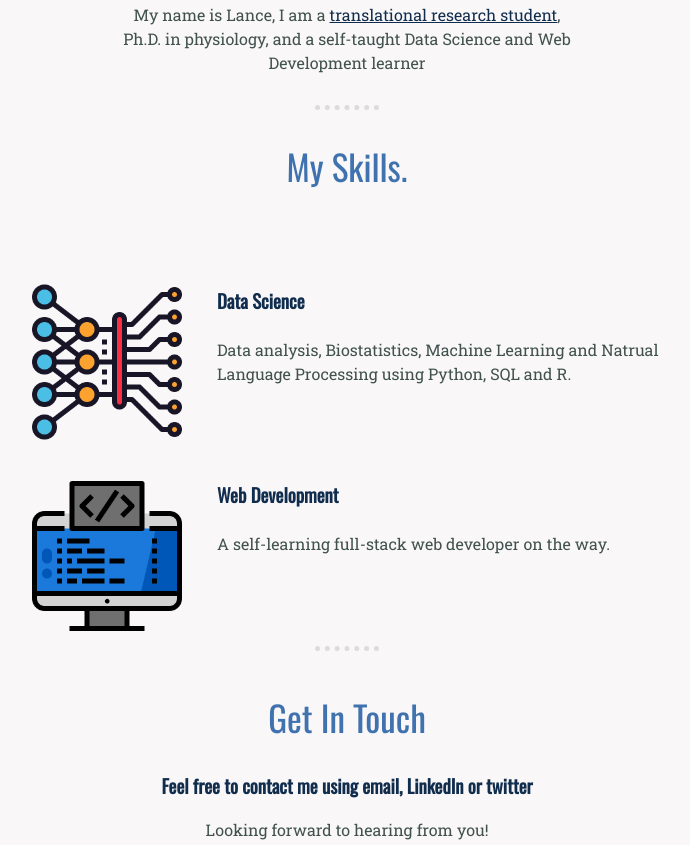
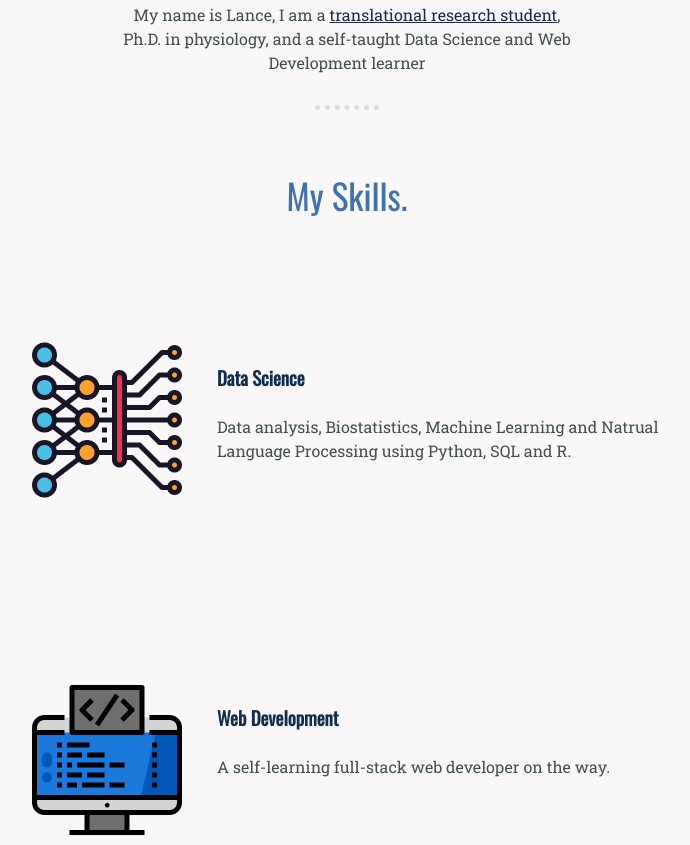
Before and after one commit to LanceLiang2011/LanceLiang2011, a plain HTML site: page index.html in a window 1280 px wide. Shown: the part 1219-2064 px from the top of the page, without its empty margins (293-983 px from the left). Drawn offline with nearby package versions, Linux system fonts and the light colour scheme.

Commit message:
add a flexbox

```diff
--- a/css/styles.css
+++ b/css/styles.css
@@ -82,11 +82,17 @@ hr {
   margin-right: 30px;
 }
 
+.skills {
+display: flex;
+flex-direction: column;
+}
+
 .skill-row {
   width: 50%;
   margin: 90px auto;
   text-align: left;
   line-height: 2;
+  display: block;
 }
 
 .mark{
```
